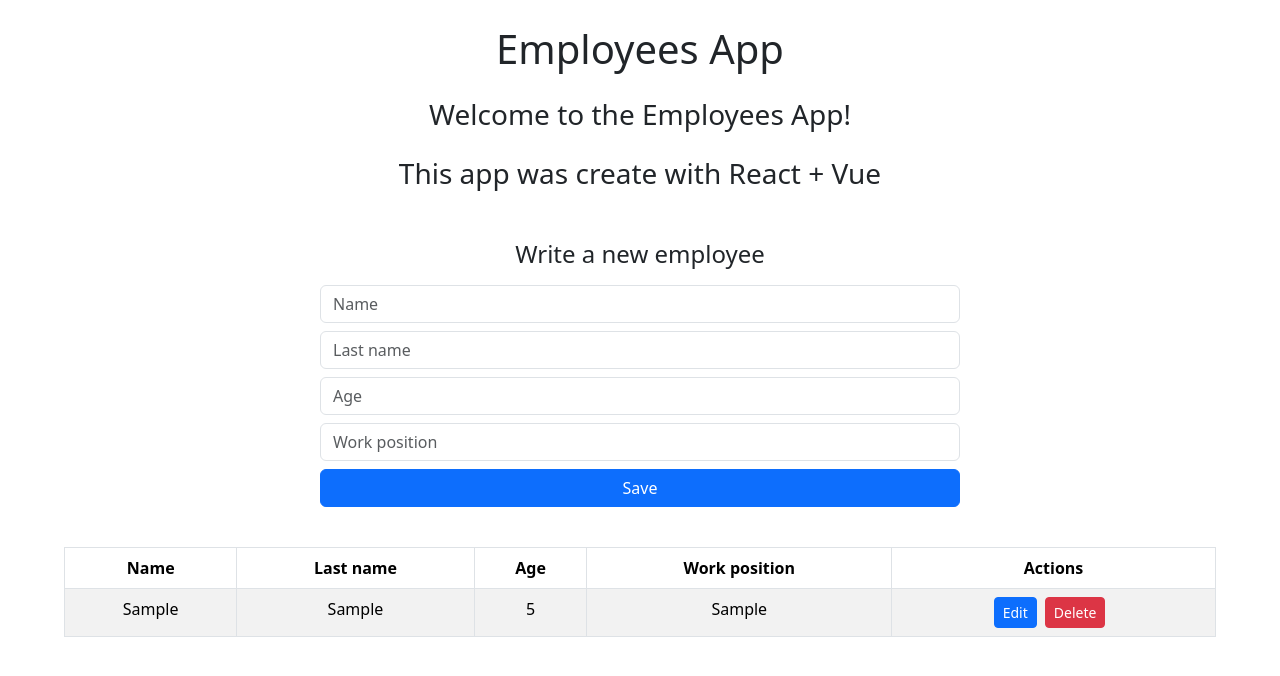
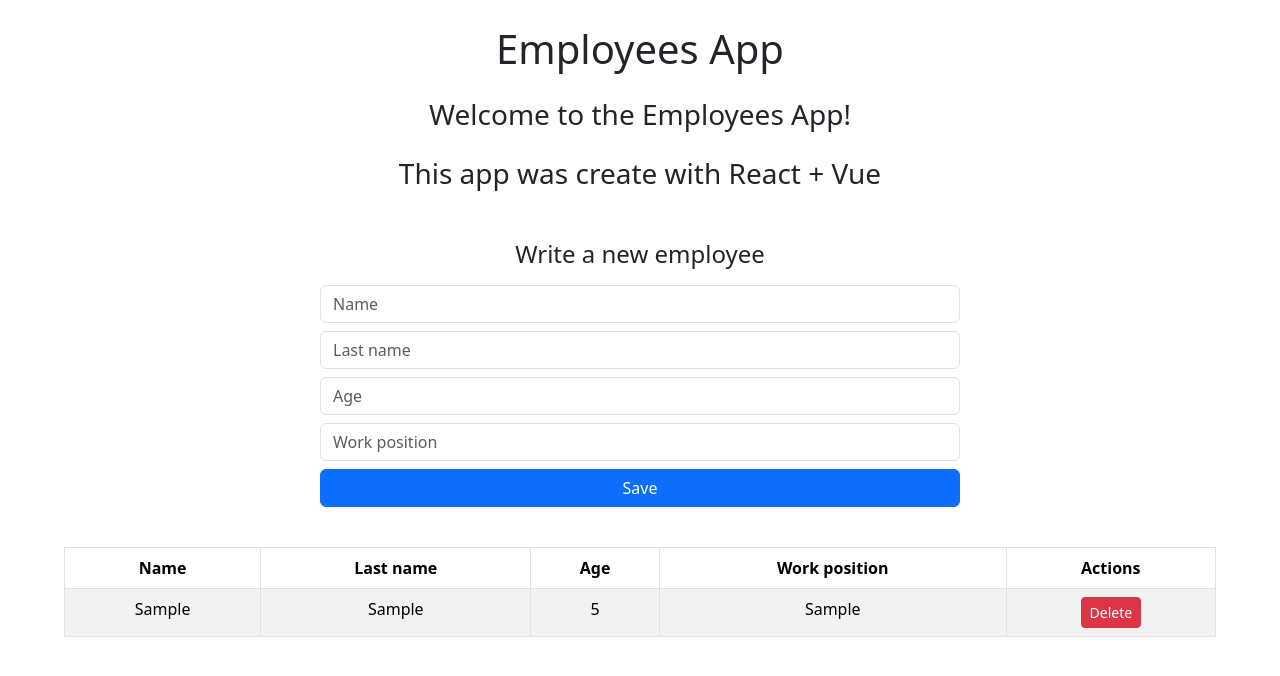
Before and after one commit to AngelAyonV/Crud-Employees-React-Vite, a React (Vite) app: page / in a window 1280 px wide. Both pictures are taken after typing "Sample", "Sample", "5", "Sample" into the empty fields and a click on the button "Save". Shown: the top 676 px of the page. Built offline with nearby package versions, Linux system fonts and the light colour scheme.

Commit message:
delete agregado

```diff
--- a/src/components/EmployeesApp.jsx
+++ b/src/components/EmployeesApp.jsx
@@ -10,7 +10,7 @@
   };
 
   const onDeleteEmployee = (id) => {
-    // setdataEmployee(dataEmployee.filter((employee) => employee.ID !== id));
+    setdataEmployee(dataEmployee.filter((employee) => employee.ID !== id));
   };
 
   return (
--- a/src/components/ListEmployees.jsx
+++ b/src/components/ListEmployees.jsx
@@ -3,6 +3,9 @@
 const ListEmployees = ({ data, onDelete }) => {
   return (
     <div className="table-container">
+      {data.length === 0 ? (
+        <div>No employees found.</div> // Mensaje si no hay empleados
+      ) : (
         <table className="table table-striped table-bordered">
           <thead>
             <tr>
@@ -14,33 +17,25 @@
             </tr>
           </thead>
           <tbody>
-          {data.length > 0 ? (
-            data.map((emp, index) => (
-              <tr key={index}>
-                <td>{emp.Name}</td>
-                <td>{emp.LastName}</td>
-                <td>{emp.Age}</td>
-                <td>{emp.WorkPosition}</td>
+            {data.map((employee) => (
+              <tr key={employee.ID}>
+                <td>{employee.Name}</td>
+                <td>{employee.LastName}</td>
+                <td>{employee.Age}</td>
+                <td>{employee.WorkPosition}</td>
                 <td>
                   <button
-                    onClick={onDelete(index)}
-                    className="btn btn-primary btn-sm"
+                    className="btn btn-danger btn-sm"
+                    onClick={() => onDelete(employee.ID)} // Eliminar el empleado
                   >
-                    Edit
+                    Delete
                   </button>
-                  <button className="btn btn-danger btn-sm mx-2">Delete</button>
                 </td>
               </tr>
-            ))
-          ) : (
-            <tr>
-              <td colSpan="4" className="text-center">
-                No employees added yet.
-              </td>
-            </tr>
-          )}
+            ))}
           </tbody>
         </table>
+      )}
     </div>
   );
 };
--- a/src/components/SaveEmployees.jsx
+++ b/src/components/SaveEmployees.jsx
@@ -1,7 +1,7 @@
 import React, { useState } from "react";
 
 const SaveEmployees = ({ OnaddEmployees }) => {
-  let ID = 0;
+  const [ID, setID] = useState(0);
   const [Name, setName] = useState("");
   const [LastName, setLastName] = useState("");
   const [Age, setAge] = useState("");
@@ -27,13 +27,13 @@
     console.log(newEmployee);
     // Llamar directamente a addEmployees con el nuevo objeto
     OnaddEmployees(newEmployee);
+    setID(ID + 1); // Incrementar el ID para el próximo empleado
 
     // Limpiar los inputs
     setName("");
     setLastName("");
     setAge("");
     setWorkPosition("");
-    ID++; // Incrementar el ID para el próximo empleado
   };
 
   return (
```
Lines whose indentation alone changed are shown as unchanged.
